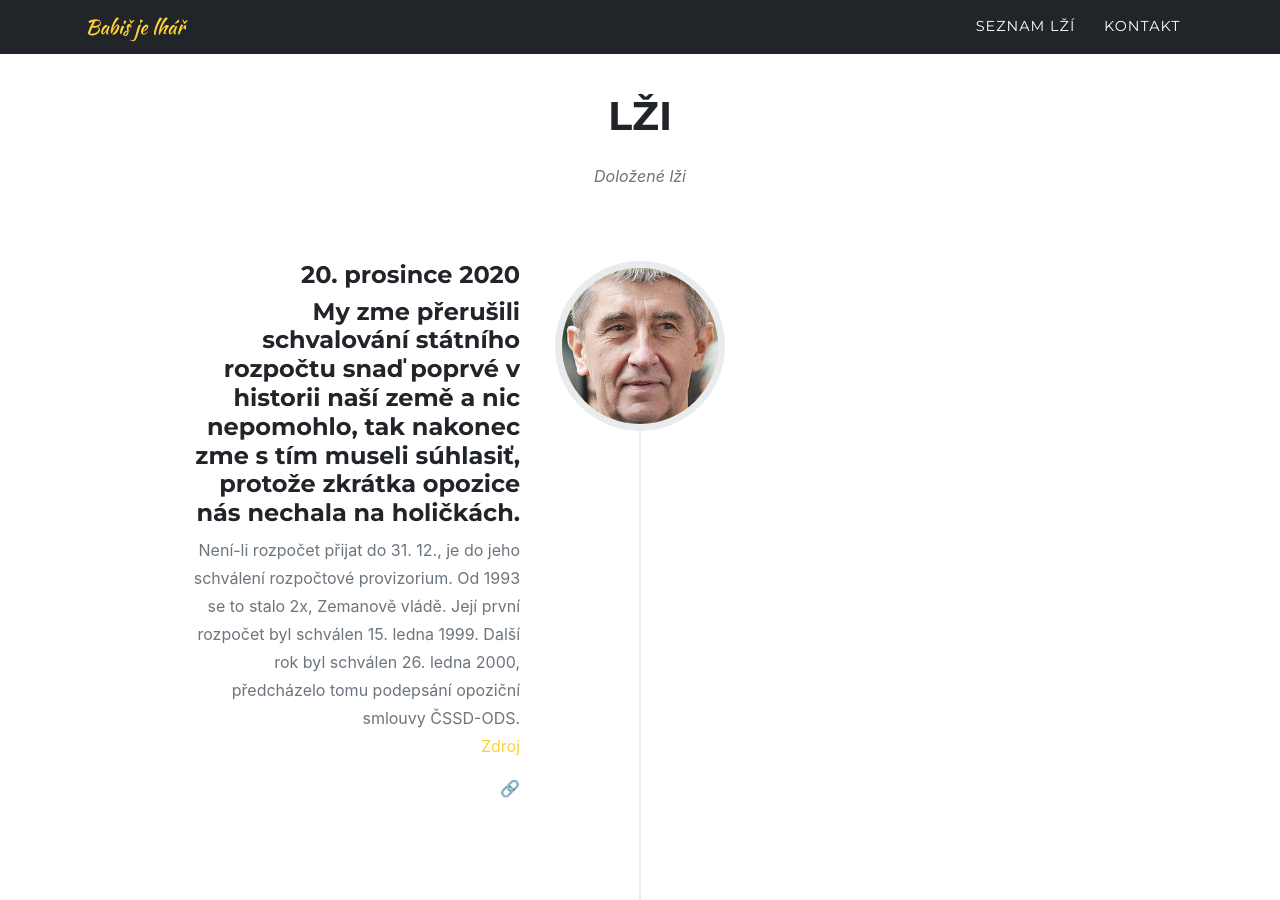
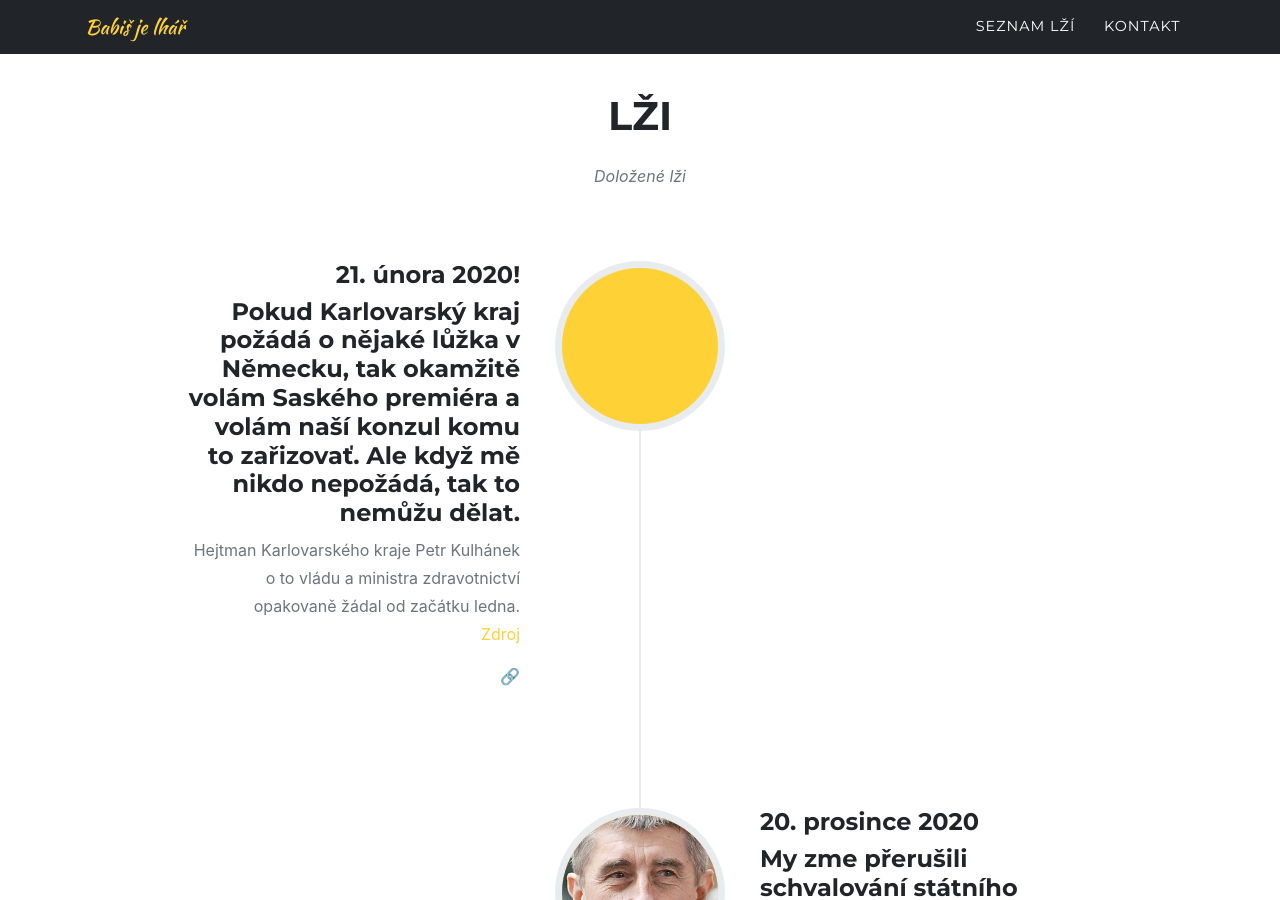
Before and after one commit to xsuchy/babisjelhar, a Jekyll site: the page built from index.md, in a window 1280 px wide and 900 px high, scrolled down 1123 px. Built offline with Jekyll 4.4.1, drawn with Linux system fonts in a browser that asks for light colours; some web fonts are replaced.

Commit message:
dalsi lez

```diff
--- a/_data/sitetext.yml
+++ b/_data/sitetext.yml
@@ -33,6 +33,9 @@ timeline:
     section: timeline
     start_align: "left"
     events:
+      - title: "Pokud Karlovarský kraj požádá o nějaké lůžka v Německu, tak okamžitě volám Saského premiéra a volám naší konzul komu to zařizovať. Ale když mě nikdo nepožádá, tak to nemůžu dělat."
+        year: "21. února 2020!"
+        desc: "Hejtman Karlovarského kraje Petr Kulhánek o to vládu a ministra zdravotnictví opakovaně žádal od začátku ledna. <br>[Zdroj](https://www.ceskatelevize.cz/porady/10117034229-168-hodin/221452801100221/)"
       - title: "My zme přerušili schvalování státního rozpočtu snaď poprvé v historii naší země a nic nepomohlo, tak nakonec zme s tím museli súhlasiť, protože zkrátka opozice nás nechala na holičkách."
         year: "20. prosince 2020"
         desc: "Není-li rozpočet přijat do 31. 12., je do jeho schválení rozpočtové provizorium. Od 1993 se to stalo 2x, Zemanově vládě. Její první rozpočet byl schválen 15. ledna 1999. Další rok byl schválen 26. ledna 2000, předcházelo tomu podepsání opoziční smlouvy ČSSD-ODS. <br>[Zdroj](https://twitter.com/michalblaha/status/1340923961291415552)"
```
